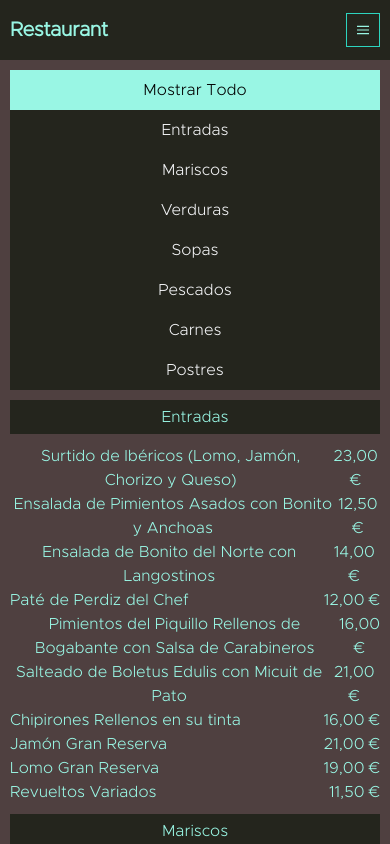
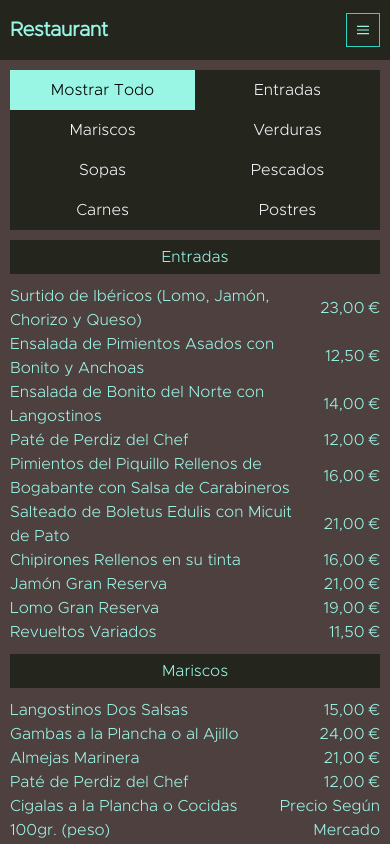
Before and after one commit to karlox3780/restaurant, a React (Create React App) app: page /menu in a window 390 px wide. Shown: the top 844 px of the page. Built offline with nearby package versions, Linux system fonts and the light colour scheme; what tailwindcss-animated would draw is missing.

Commit message:
Diseño responsive de la carta

```diff
--- a/src/pages/MenuPage/MenuPage.css
+++ b/src/pages/MenuPage/MenuPage.css
@@ -2,12 +2,12 @@
     display: none;
 }
 
-.active-tab,
-.active-button {
-    transition: transform 0.2s, background 0.2s, color 0.2s;
+.active-tab {
+    display: block;
+    z-index: 99;
 }
 
-.active-tab {
+.active-tab> {
     display: block;
     z-index: 99;
 }
--- a/src/pages/MenuPage/MenuPage.jsx
+++ b/src/pages/MenuPage/MenuPage.jsx
@@ -15,11 +15,12 @@ function MenuPage() {
         }
 
     }
+
     return (
-        <div className='absolute flex flex-col h-fit min-h-full w-full p-[10px] items-center justify-center text-teal-200 animate-fade-down animate-duration-1000'>
-            <div className="tabs h-fit max-lg:w-full" onClick={handleTabs}>
+        <div className="absolute flex flex-col h-fit min-h-full w-full p-[10px] items-center justify-center text-teal-200 animate-fade-down animate-duration-1000">
+            <div className="tabs max-lg:w-full" onClick={handleTabs}>
                 <div className="top flex text-gray-100 overflow-hidden">
-                    <div className="buttons w-full flex bg-[#24251D] max-lg:flex-col">
+                    <div className="buttons w-full flex bg-[#24251D] max-lg:grid max-lg:grid-cols-2">
                         <span tab="1" className="btn cursor-pointer p-2 px-3 active-button">Mostrar Todo</span>
                         {
                             Menu.map((item, index) => {
@@ -30,17 +31,17 @@ function MenuPage() {
                         }
                     </div>
                 </div>
-                <div className="center h-fit text-teal-200 relative animate-fade-up animate-duration-1000">
-                    <div className="tab w-full h-fit top-0 active-tab">
+                <div className="center h-fit text-teal-200 relative">
+                    <div className="tab w-full h-fit top-0 animate-fade-up animate-duration-1000 active-tab">
                         {
-                            Menu.map(item => {
+                            Menu.map(submenu => {
                                 return (
                                     <>
-                                        <h1 className="bg-[#24251D] py-[5px] my-[10px]">{item.name}</h1>
+                                        <h1 className="bg-[#24251D] py-[5px] my-[10px]">{submenu.name}</h1>
                                         {
-                                            item.items.map(plate => {
+                                            submenu.items.map(plate => {
                                                 return (
-                                                    <p className='flex justify-between'><span>{plate.name}</span><span>{plate.price} {plate.price === "Precio Según Mercado" ? "" : "€"}</span></p>
+                                                    <p className='flex items-center justify-between'><span className='text-left'>{plate.name}</span><span className='text-right max-lg:min-w-[70px]'>{plate.price} {plate.price === "Precio Según Mercado" ? "" : "€"}</span></p>
                                                 )
                                             })
                                         }
@@ -50,14 +51,14 @@ function MenuPage() {
                         }
                     </div>
                     {
-                        Menu.map(item => {
+                        Menu.map(submenu => {
                             return (
-                                <div className="tab w-full h-fit top-0">
-                                    <h1 className="bg-[#24251D] py-[5px] my-[10px]">{item.name}</h1>
+                                <div className="tab w-full h-fit top-0 animate-fade-up animate-duration-1000">
+                                    <h1 className="bg-[#24251D] py-[5px] my-[10px]">{submenu.name}</h1>
                                     {
-                                        item.items.map(plate => {
+                                        submenu.items.map(plate => {
                                             return (
-                                                <p className='flex justify-between'><span>{plate.name}</span><span>{plate.price} €</span></p>
+                                                <p className="flex items-center justify-between"><span className='text-left'>{plate.name}</span><span className='text-right max-lg:min-w-[70px]'>{plate.price} {plate.price === "Precio Según Mercado" ? "" : "€"}</span></p>
                                             )
                                         })
                                     }
```
